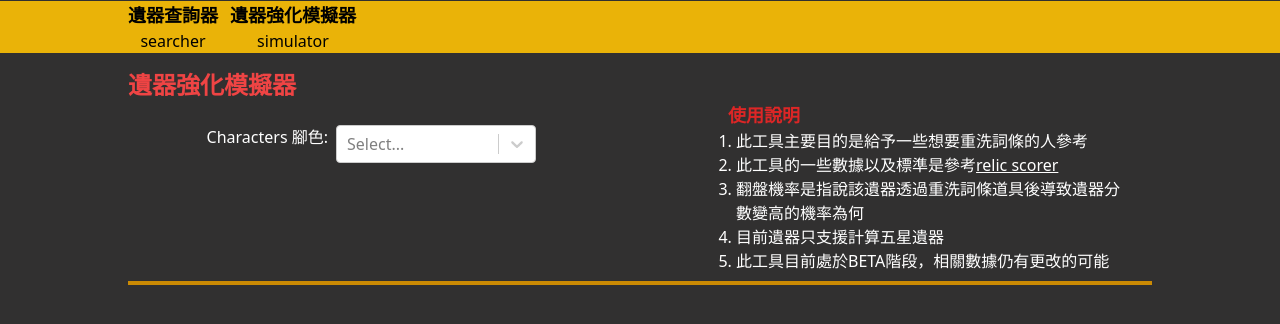
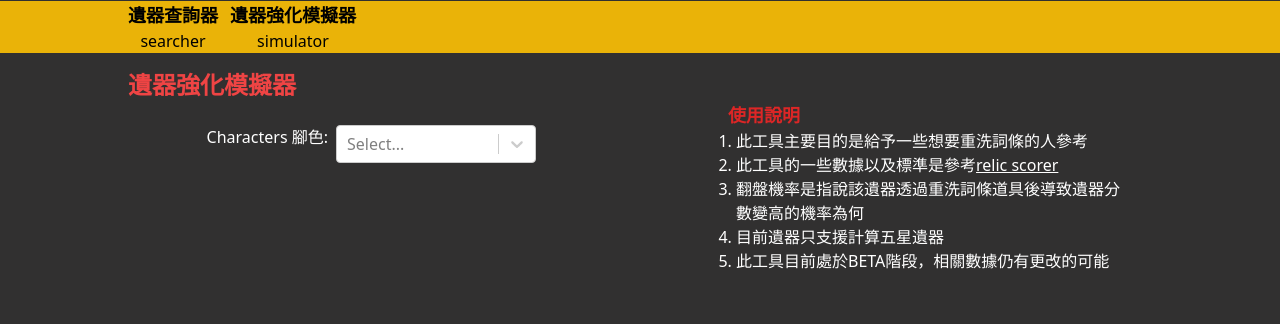
Before and after one commit to angegod/StarRailApi, a React (Create React App) app: page /StarRailApi/simulate in a window 1280 px wide. Shown: the top 324 px of the page. Built offline with nearby package versions, Linux system fonts and the light colour scheme.

Commit message:
1.修正寬度 2.細項優化

```diff
--- a/src/component/relic_simulator.js
+++ b/src/component/relic_simulator.js
@@ -115,7 +115,7 @@ function Simulator(){
                 </select>
                 <input type='number' defaultValue={SubData.current[index].data}
                         onChange={(event)=>updateSubData(event.target.value,index)}
-                        className='ml-2 max-w-[50px] pl-2' min={0} title='詞條數值'/>
+                        className='ml-2 max-w-[70px] pl-2' min={0} title='詞條數值'/>
                 <input type='number' defaultValue={SubData.current[index].count}
                         onChange={(event)=>updateSubCount(event.target.value,index)}
                         className='ml-2 text-center' min={0} max={5} title='強化次數'/>
@@ -149,7 +149,6 @@ function Simulator(){
                 margin: { left: 2 },
                 slotProps: { legend: { hidden: true } },
             };
-
 
             return(<>
                 <PieChart series={[
@@ -284,7 +283,7 @@ function Simulator(){
                     </ul>
                 </div>
             </div>
-            <div className='w-[100%] mb-5 border-t-4 border-yellow-600 my-2 pt-2 '>
+            <div className={`w-[100%] mb-5 border-t-4 border-yellow-600 my-2 pt-2 ${(statusMsg!==undefined)?'':'hidden'}`}>
                 <div className='flex flex-col'>
                     <div className={`${(statusMsg!==undefined)?'':'hidden'} mt-2`}>
                         <span className='text-white'>{statusMsg}</span>
```
